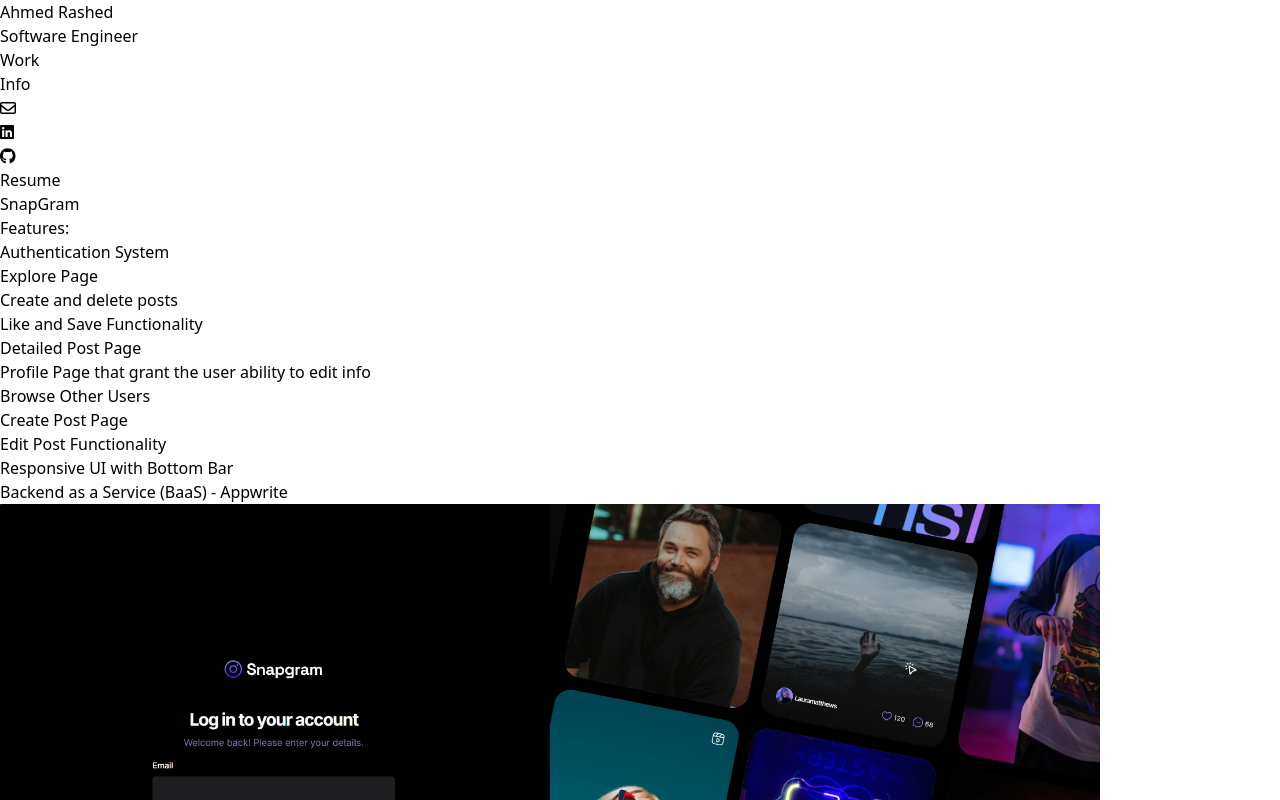
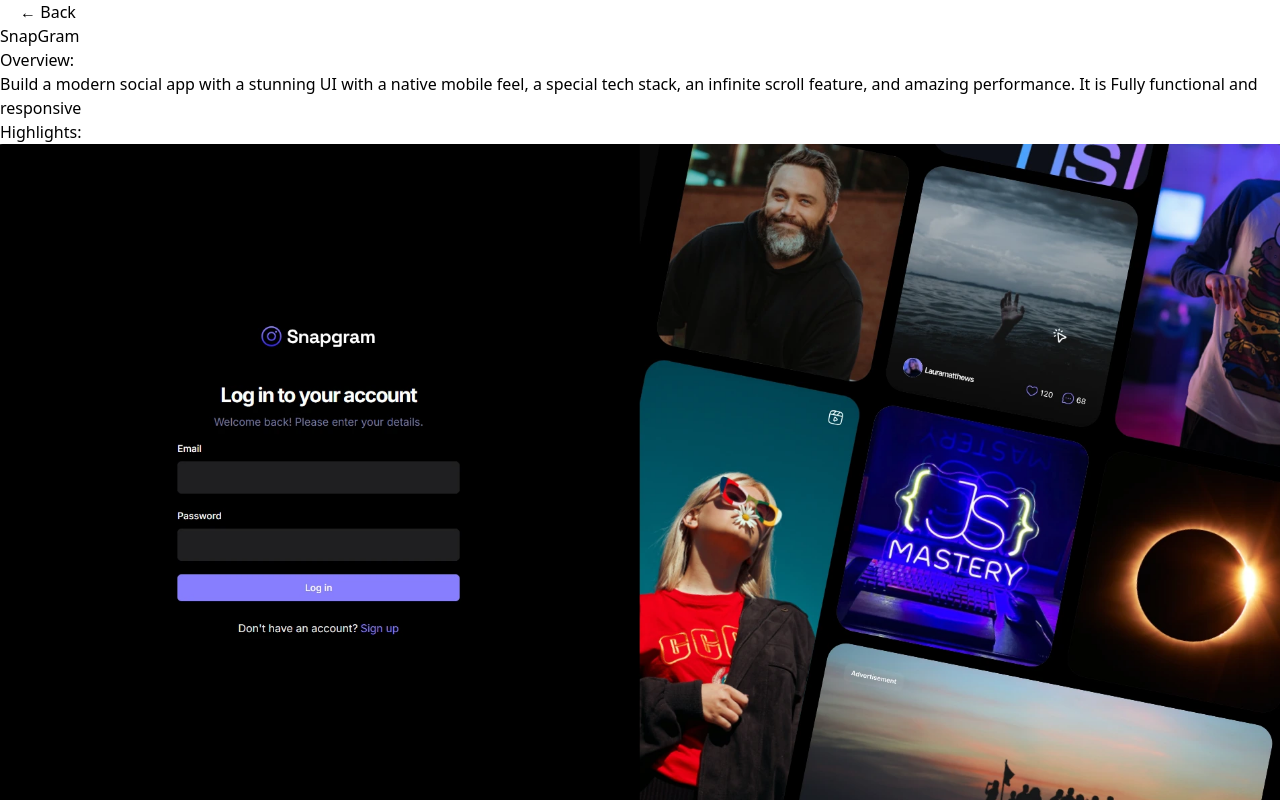
Before and after one commit to legendofnoobs/ProPortfolio, a React (Vite) app: page /work/highlights/1 in a window 1280 px wide. Shown: the top 800 px of the page. Built offline with nearby package versions, Linux system fonts and the light colour scheme.

Commit message:
css edits

```diff
--- a/src/App.jsx
+++ b/src/App.jsx
@@ -1,4 +1,4 @@
-import { BrowserRouter, Route, Routes } from "react-router-dom";
+import { BrowserRouter, Route, Routes, useLocation } from "react-router-dom";
 import Navbar from "./components/Navbar";
 import Work from "./pages/Work";
 import Info from "./pages/Info";
@@ -9,31 +9,46 @@
 import { useEffect } from "react";
 
 export default function App() {
-
   useEffect(() => {
     const lenis = new Lenis();
-    function raf(time){
-      lenis.raf(time)
+    function raf(time) {
+      lenis.raf(time);
       requestAnimationFrame(raf);
     }
     requestAnimationFrame(raf);
-  },[])
+  }, []);
 
   return (
     <BrowserRouter>
+      <MainLayout />
+    </BrowserRouter>
+  );
+}
+
+// Separate layout to detect route changes
+const MainLayout = () => {
+  const location = useLocation();
+  const isHighlightsPage = location.pathname.includes("/work/highlights/");
+
+  return (
+    <>
+      {!isHighlightsPage && (
         <header className="fixed w-full z-30">
           <Navbar />
         </header>
+      )}
       <div className="pt-28 max-[1400px]:px-7 overflow-hidden m-auto">
         <Routes>
           <Route path="/" element={<Work />} />
           <Route path="/info" element={<Info />} />
-          <Route path="work/highlights/:id" element={<Highlights />} /> {/* Add Highlights Route */}
+          <Route path="/work/highlights/:id" element={<Highlights />} />
         </Routes>
       </div>
+      {!isHighlightsPage && (
         <footer>
           <Footer />
         </footer>
-    </BrowserRouter>
+      )}
+    </>
   );
-}
+};
--- a/src/components/ProjectCard.jsx
+++ b/src/components/ProjectCard.jsx
@@ -13,7 +13,7 @@
 	return (
 		<motion.div className="h-fit w-full p-2 rounded-3xl border-2 border-white/20 hover:shadow-[0px_0px_550px_10px_rgb(66,135,245,0.1)] transition-shadow duration-300 ease bg-gradient-to-r from-slate-800 via-slate-400 to-slate-800 group max-w-5xl" initial={{ opacity: 0, y: 200 }} whileInView={{ opacity: 1, y: 0 }} transition={{ type: "tween", duration: 0.5 }} viewport={{ once: true, amount: 0.3 }}>
 			<div className="max-w-full h-fit p-6 bg-zinc-900 rounded-2xl flex flex-col items-start justify-start relative overflow-hidden gap-1 max-[450px]:p-3 max-[768px]:bg-gradient-to-b max-[768px]:from-red-600/50 max-[768px]:via-zinc-900 max-[768px]:to-blue-600/50">
-				<div className={`w-full h-full absolute bg-transparent transition-all ease-linear duration-300 rounded-full -top-72 z-0 ${props.hover}  max-[540px]:hidden`}></div>
+				<div className={`w-full h-full absolute bg-transparent transition-all ease-linear duration-300 rounded-full -top-72 z-0 ${props.hover}  max-[768px]:hidden`}></div>
 				<div className="flex flex-col justify-between items-start gap-5 w-full z-20 max-[1200px]:flex-col max-[1200px]:gap-y-5">
 					<div className="flex flex-row justify-between items-center w-full">
 						<h1 className="text-3xl z-10 text-nowrap">{props.title}</h1>
--- a/src/data/index.js
+++ b/src/data/index.js
@@ -247,7 +247,7 @@
 		id: "13",
 		imgURL: image1,
 		title: "Jira Clone",
-		description: "A simple Jira Clone to demonstrate Next.js skills. It is Fully functional and responsive. Enjoy a better project management experience with my new Jira Clone. It comes with a clean and modern design. The app uses Next.js, TypeScript, Tailwind CSS, and a custom API to fetch and display project data. You can easily create, edit, and delete projects, as well as add tasks to them. Keep track of your progress with a detailed statistics dashboard.",
+		description: "Enjoy a better project management experience with my new Jira Clone. It comes with a clean and modern design. The app uses Next.js, TypeScript, Tailwind CSS, and a custom API to fetch and display project data. You can easily create, edit, and delete projects, as well as add tasks to them. Keep track of your progress with a detailed statistics dashboard.",
 		live: "https://jira-clone-gamma-cyan.vercel.app//",
 		gitHub: "https://github.com/legendofnoobs/jira_clone",
 		usedTech: ["Next.js","Typescript", "Appwrite", "Tailwind.css", "Hono.js", "Shadcn ui", "Tanstack query"],
@@ -272,7 +272,7 @@
 			"Calendar View",
 			"Invite System",
 			"Workspace and Project Settings",
-			"Image Uploads (for avatars and attachments)",
+			"Image Uploads (for avatars)",
 			"Appwrite SDK Integration",
 			"Next.js 14 Framework",
 			"Shadcn UI & TailwindCSS Styling",
--- a/src/pages/Highlights.jsx
+++ b/src/pages/Highlights.jsx
@@ -1,77 +1,86 @@
-import { useParams } from "react-router-dom";
+import { useParams, useNavigate } from "react-router-dom";
 import { OtherProjectsData, projectsData } from "../data";
-OtherProjectsData
 import { useEffect } from "react";
 import { faGithub } from "@fortawesome/free-brands-svg-icons";
 import { FontAwesomeIcon } from "@fortawesome/react-fontawesome";
+import { motion } from "motion/react";
 
 const Highlights = () => {
+	const navigate = useNavigate();
 
 	useEffect(() => {
-		const scrollToTop = () => {
-			window.scrollTo({ top: 0 });
-		};
-		scrollToTop();
-	}, [])
-
+		window.scrollTo({ top: 0 });
+	}, []);
 
 	const { id } = useParams();
-	const project = projectsData.find((proj) => proj.id === id) || OtherProjectsData.find((proj) => proj.id === id); // Find the project
+	const project = projectsData.find((proj) => proj.id === id) || OtherProjectsData.find((proj) => proj.id === id);
 
 	if (!project) {
 		return <div className="text-center text-xl text-red-500">Project not found.</div>;
 	}
 
 	return (
-		<section className="w-full max-w-5xl flex flex-col items-start py-10 gap-y-10 m-auto">
-			<h1 className="text-4xl font-bold">{project.title}</h1>
-			{project.features &&
-				<div>
-					<h1 className="text-3xl mb-3">Features:</h1>
-					<ul className="flex flex-wrap gap-3">
-						{project.features?.map((tech, index) => (
-							<li key={index} className="px-3 py-1 w-fit bg-white/10 rounded-full max-[540px]:text-sm">{tech}</li>
-						))}
-					</ul>
-				</div>
-			}
+		<section className="w-full max-w-5xl flex flex-col items-start pb-28 gap-y-5 m-auto">
+			{/* Back Button */}
+			<div className="fixed top-10 left-7 z-30">
+				<motion.button
+					onClick={() => navigate(-1)}
+					className="px-4 py-2 bg-white/10 backdrop-blur-2xl text-white rounded-full hover:bg-gray-600 mb-5 flex items-center justify-between "
+					whileHover={{width: '96px'}}
+				>
+					<span>←</span>
+					<span>&nbsp;</span>
+					<span>Back</span>
+				</motion.button>
+			</div>
+			<h1 className="text-4xl md:text-6xl lg:text-8xl font-bold">{project.title}</h1>
 
-			{/* Gallery Section */}
+			<div>
+				<h2 className="text-xl">Overview:</h2>
+				<p className="max-w-5xl">{project.description}</p>
+			</div>
+
+			<h1 className="text-xl">Highlights:</h1>
 			<div className="w-full flex flex-col gap-y-10">
 				{project.gallery.map((image, index) => (
-					<div key={index} className="relative border-2 border-white/20 rounded-xl bg-gradient-to-r from-slate-800 via-slate-400 to-slate-800 hover:shadow-[0px_0px_50px_10px_rgb(66,135,245,0.1)] hover:scale-[1.02] transition ease-linear p-2">
-						<img
-							src={image}
-							alt={`${project.title} screenshot ${index + 1}`}
-							className="shadow-lg rounded-lg aspect-video"
-							width={1100}
-							height={600}
-						/>
+					<div key={index} className="relative hover:shadow-[0px_0px_550px_10px_rgb(66,135,245,0.1)] transition-all duration-300">
+						<img src={image} alt={`${project.title} screenshot ${index + 1}`} className="shadow-lg aspect-video" />
 					</div>
 				))}
 			</div>
 
-			<div>
+			{project.features && (
+				<div>
+					<h1 className="text-xl mb-3">Features:</h1>
+					<ul className="flex flex-wrap gap-3">
+						{project.features.map((tech, index) => (
+							<li key={index} className="px-3 py-1 bg-white/10 rounded-full">{tech}</li>
+						))}
+					</ul>
+				</div>
+			)}
+
+
+			{/* Tech Stack */}
+			<div className="mb-3">
 				<h1 className="text-3xl mb-3">Tech Stack:</h1>
 				<ul className="flex flex-wrap gap-3">
 					{project.usedTech.map((tech, index) => (
-						<li key={index} className="px-3 py-1 w-fit bg-white/10 rounded-full max-[540px]:text-sm">{tech}</li>
+						<li key={index} className="px-3 py-1 bg-white/10 rounded-full">{tech}</li>
 					))}
 				</ul>
 			</div>
 
-			<p className="text-xl max-w-5xl">{project.description}</p>
-
-			{/* Highlights Section */}
+			{/* Links */}
 			<ul className="flex gap-5 flex-wrap">
 				<li>
 					<a className="text-xl p-2 bg-green-700/30 border border-green-500 rounded-lg" target="_blank" rel="noopener noreferrer" href={project.live}>
-						🔗
+						🔗 Live Demo
 					</a>
 				</li>
 				<li>
 					<a className="text-xl p-2 bg-yellow-500/30 border border-yellow-500 rounded-lg" target="_blank" rel="noopener noreferrer" href={project.gitHUB}>
-						<FontAwesomeIcon icon={faGithub} className=" size-6" />
+						<FontAwesomeIcon icon={faGithub} className="size-6" />
 					</a>
 				</li>
 			</ul>
```
Also changed, not shown: src/components/HighlightsCard.jsx (added, +16 -0 lines). Lines whose indentation alone changed are shown as unchanged.
